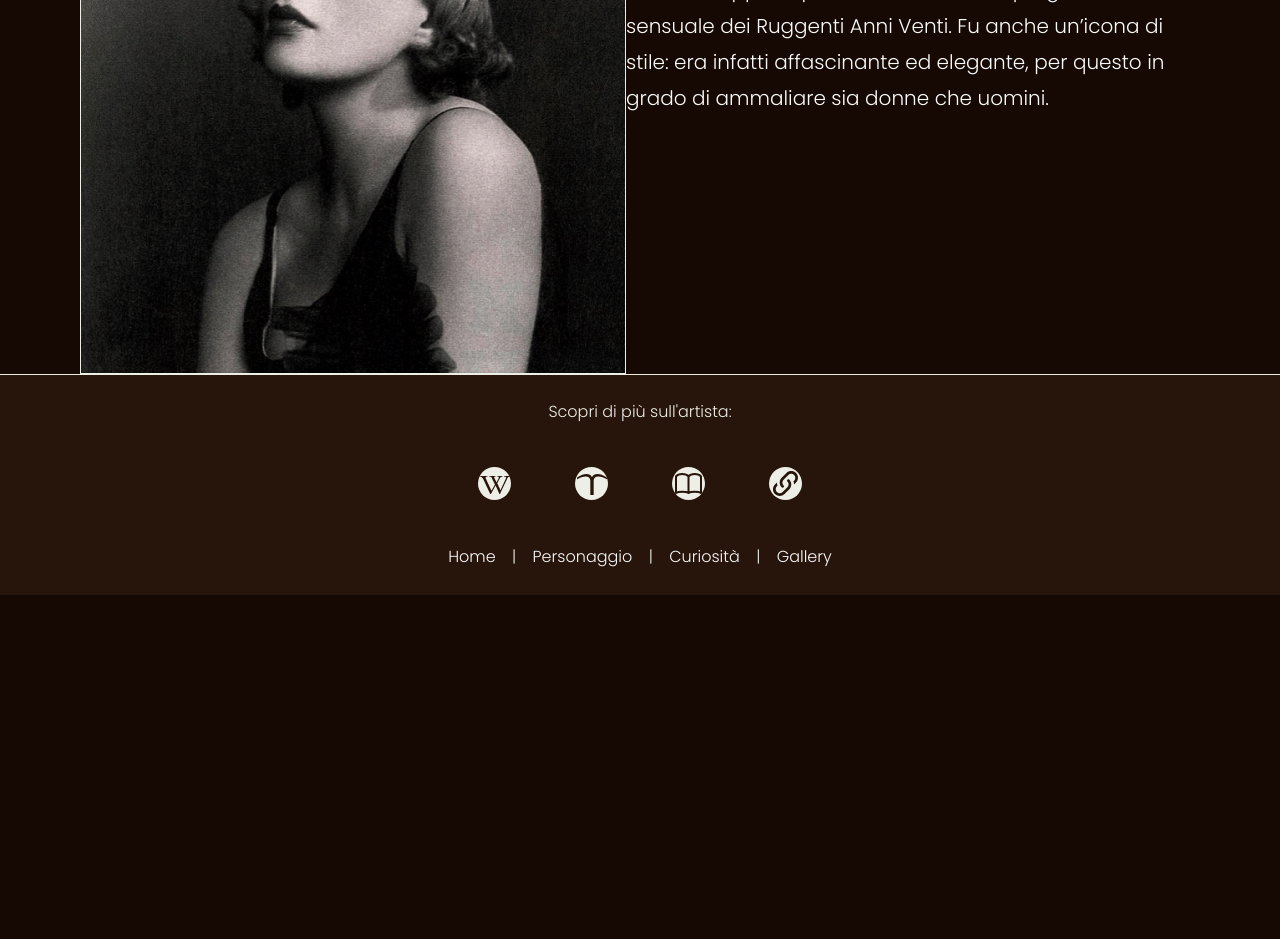
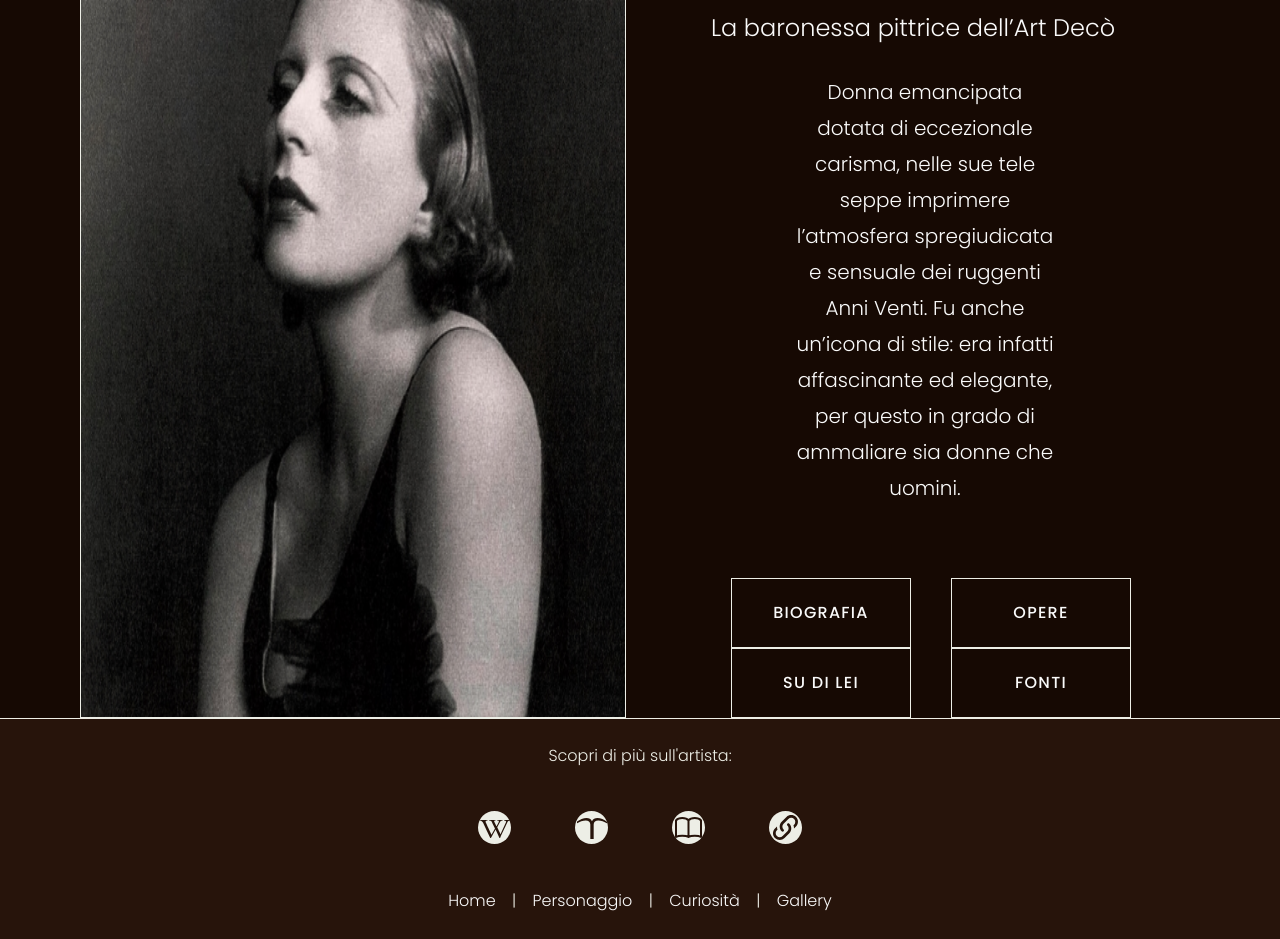
Before and after one commit to catlettra/Tamara-de-Lempicka_website, a plain HTML site: page personaggio.html in a window 1280 px wide. Shown: the part 232-1171 px from the top of the page. Before the commit the page ends 827 px from the top, so only its background shows below. Drawn offline with nearby package versions, Linux system fonts and the light colour scheme.

Commit message:
this is my 13th reason

```diff
--- a/personaggio.html
+++ b/personaggio.html
@@ -30,13 +30,13 @@
                     <li class="link-menu dropdown-btn"><a href="personaggio.html" class="body-copy light-alabaster active">Personaggio</a>
                         <div class="dropdown body-copy text-white">
                             <ul class="dropdown-menu">
-                              <li>Biografia</li>
+                              <li><a href="#">Biografia</a></li>
                               <li><hr id="dropdown-hr"></li>
-                              <li>Opere</li>
+                              <li><a href="#">Opere</a></li>
                               <li><hr id="dropdown-hr"></li>
-                              <li>Su di Lei</li>
+                              <li><a href="#">Su di Lei</a></li>
                               <li><hr id="dropdown-hr"></li>
-                              <li id="last-element">Fonti</li>
+                              <li id="last-element"><a href="#">Fonti</a></li>
                             </ul>
                         </li>
                     <li class="link-menu"><a href="curiosita.html" class="body-copy light-alabaster">Curiosità</a></li>
@@ -49,13 +49,17 @@
         <div class="fit-box">
 
             <div id="personaggio-introduction">
-                <img class="img-border" alt="A photography of Tamara De Lempicka" src="img/tamara_bw_photo.png">
+                <img class="img-border gallery-images" alt="A photography of Tamara De Lempicka" src="img/tamara_bw_photo.png">
+               <!-- recycling gallery images for widht 100% but idk -->
                 <div id="personaggio-textarea">
                     <h1 class="light-alabaster subtitle-center">Tamara de Łempicka</h1>
-                    <p class="subtitle">La baronessa pittrice dell’Art Decò</p>
-                    <p id="personaggio-customtext" class="text-white">Donna emancipata dotata di eccezionale carisma, nelle sue tele seppe imprimere l’atmosfera spregiudicata e sensuale dei Ruggenti Anni Venti. Fu anche un’icona di stile: era infatti affascinante ed elegante, per questo in grado di ammaliare sia donne che uomini.</p>
-                    <div>
-
+                    <p id="personaggio-subtitle" class="subtitle">La baronessa pittrice dell’Art Decò</p>
+                    <p id="personaggio-customtext" class="text-white">Donna emancipata dotata di eccezionale carisma, nelle sue tele seppe imprimere l’atmosfera spregiudicata e sensuale dei ruggenti Anni Venti. Fu anche un’icona di stile: era infatti affascinante ed elegante, per questo in grado di ammaliare sia donne che uomini.</p>
+                    <div id="buttons">
+                        <button class="button img-border button-text"><a href="#">Biografia</a></button>
+                        <button class="button img-border button-text"><a href="#">Opere</a></button>
+                        <button class="button img-border button-text"><a href="#">Su di Lei</a></button>
+                        <button class="button img-border button-text"><a href="#">Fonti</a></button>
                     </div>
                 </div>
             </div>
--- a/style.css
+++ b/style.css
@@ -144,10 +144,11 @@ h3 {
 .button-text {
 	font-family: 'Poppins', sans-serif;
     font-style: normal;
-    font-weight: 600;
+    font-weight: 500;
     font-size: 16px;
     line-height: 24px;
 	text-transform: uppercase;
+    letter-spacing: 0.08em;
 }
 
 .link-text {
@@ -315,7 +316,11 @@ a:hover {
     text-align: center;
   }
 
-  .dropdown-menu li:hover{
+  .dropdown-menu li a{
+    color: #FAFAFA;
+}
+
+  .dropdown-menu li a:hover{
     color: #C4671C;
     background-color: #27140B;
   }
@@ -343,6 +348,7 @@ a:hover {
   #last-element{
       padding-bottom: 8px;
   }
+
 
 /*** FOOTER ***/
 
@@ -638,7 +644,17 @@ a:hover {
 #personaggio-introduction{
     display: flex;
     flex-direction: row;
+    margin-top: 8%;
+}
 
+#personaggio-textarea{
+    text-align: center;
+    align-items: center;
+}
+
+#personaggio-subtitle{
+    margin-top: 20px;
+    margin-bottom: 28px;
 }
 
 #personaggio-customtext{
@@ -647,4 +663,43 @@ a:hover {
     font-weight: 300;
     font-size: 20px;
 	line-height: 36px;
+    margin-bottom: 72px;
+    padding-left: 166px;
+    padding-right: 142px;
 }
+
+/* #buttons{
+    display: flex;
+    flex-direction: row;
+    align-items: center;
+} useless mf */
+
+.button{
+    color: #fafafa;
+    background-color: #160903;
+    text-align: center;
+    text-decoration: none;
+    display: inline-block;
+    cursor: pointer;
+    height: 70px;
+    width: 180px;
+    margin-left: 36px;
+}
+
+/* gotta fix some issues */
+.button:hover{
+    border-color: #C4671C;
+    transition-duration: 0.2s;
+    transition-delay: 0.12s;
+}
+
+.button a{
+    text-decoration: none;
+    color: #FAFAFA;
+}
+
+.button a:hover{
+    color: #C4671C;
+    transition-duration: 0.2s;
+    border-color: #C4671C;
+}
```
